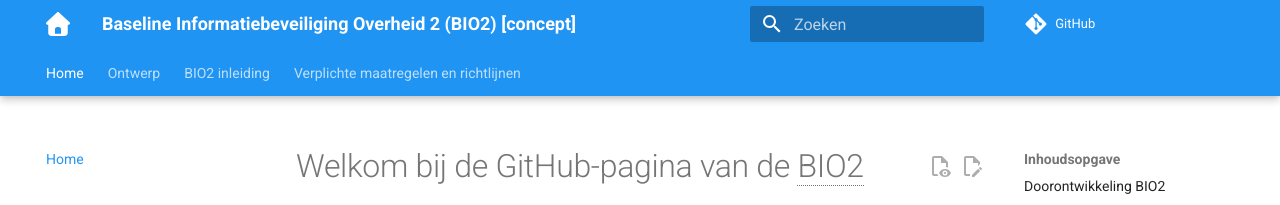
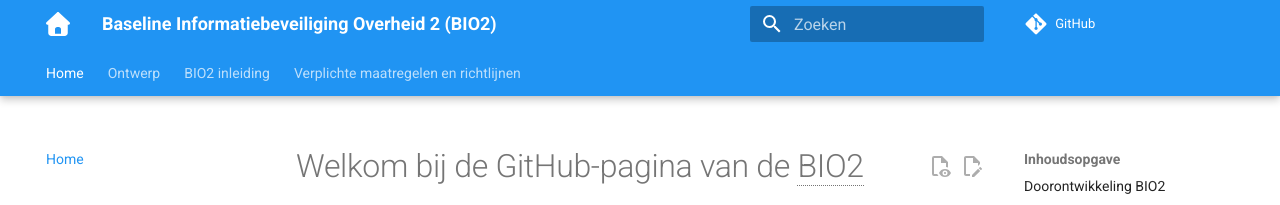
Before and after one commit to MinBZK/Baseline-Informatiebeveiliging-Overheid, an MkDocs documentation site: the page built from docs/index.md, in a window 1280 px wide. Shown: the top 205 px of the page. Built offline with MkDocs 1.6.1 and Material for MkDocs 9.7.7, drawn with Linux system fonts in a browser that asks for light colours; comment, search, counter and statistics services are not loaded.

Commit message:
Update mkdocs.yml
Titel van mkdocs pagina aangepast

```diff
--- a/mkdocs.yml
+++ b/mkdocs.yml
@@ -1,6 +1,6 @@
 ### Site metadata ###
 
-site_name: Baseline Informatiebeveiliging Overheid 2 (BIO2) [concept]
+site_name: Baseline Informatiebeveiliging Overheid 2 (BIO2)
 site_description: Concept van de BIO2. Samen werken aan het nieuwe kader voor informatiebeveiliging van de overheid.
 watch:
     - includes/
```
